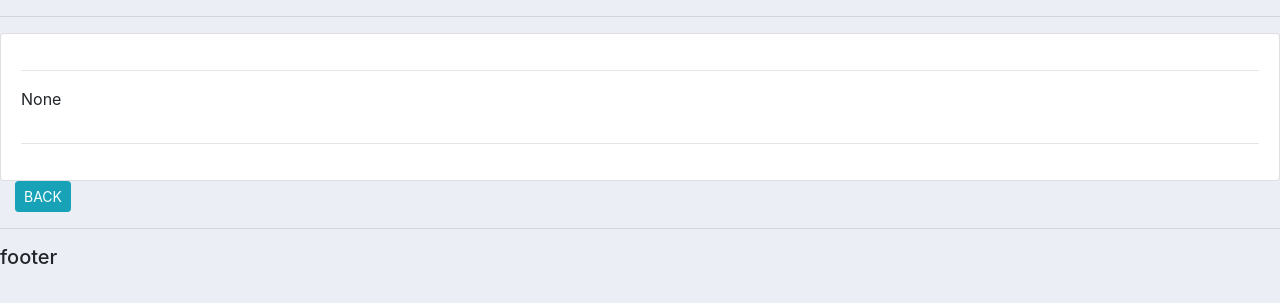
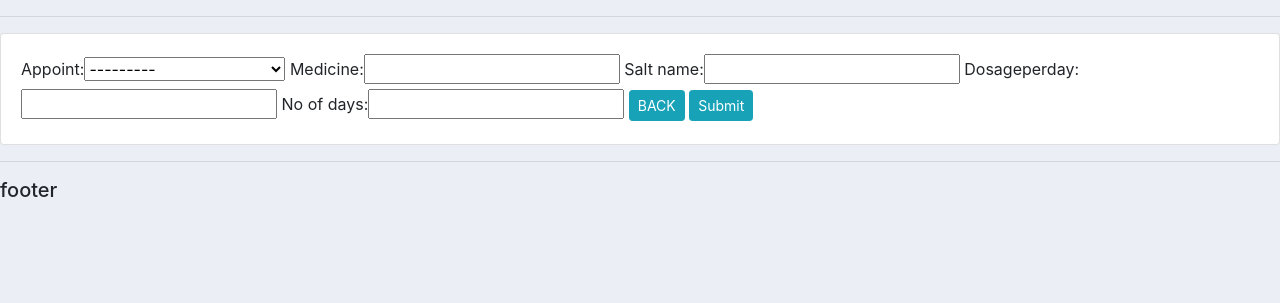
Before and after one commit to Vashuev/Hospital_Appointment_App, a Django app: page /prescription/9 in a window 1280 px wide. Shown: the part 56-359 px from the top of the page. Run offline with Django 3.2, Linux system fonts and the light colour scheme; data comes from the database, SQL or seed files in the repository.

Commit message:
Prescription

```diff
--- a/main/forms.py
+++ b/main/forms.py
@@ -2,7 +2,7 @@ from django import forms
 from django.forms import ModelForm
 from django.contrib.auth.forms import UserCreationForm
 from django.contrib.auth.models import User
-from .models import Appointment
+from .models import Appointment, Prescription
 
 class CreateUserForm(UserCreationForm):
     class Meta:
@@ -26,3 +26,9 @@ class AppointmentForm(ModelForm):
     class Meta:
         model = Appointment
         fields = '__all__'
+
+
+class PrescriptionForm(ModelForm):
+    class Meta:
+        model = Prescription
+        fields = '__all__'
--- a/main/models.py
+++ b/main/models.py
@@ -39,6 +39,12 @@ class Appointment(models.Model):
     date_created = models.DateTimeField(auto_now_add=True)
     time = models.IntegerField(null=True, blank=True)
     status = models.CharField(max_length = 10, null=True, choices=STATUS)
-    prescription = models.CharField(max_length=300, null=True, blank=True)
     def __str__(self):
         return str(self.doctor)+" "+ str(self.patient)
+
+class Prescription(models.Model):
+    appoint = models.ForeignKey(Appointment, on_delete=models.CASCADE)
+    medicine = models.CharField(max_length = 100, null=True)
+    salt_name = models.CharField(max_length = 100, null=True)
+    dosageperday = models.IntegerField(null=True)
+    no_of_days = models.IntegerField(null=True)
--- a/main/templates/prescription.html
+++ b/main/templates/prescription.html
@@ -4,14 +4,11 @@
 <div class="row">
     <div class="col">
         <div class="card card-body">
-            <hr>
-            <p>
-                {{prescript}}
-            </p>
-            <hr>
-        </div>
-        <div class="col-5">
+        <form action="" method="POST">
+            {{form}}
             <a class="btn btn-info btn-sm" href="{% url 'home' %}">BACK</a>
+            <input class="btn btn-info btn-sm" type="submit" name="DONE" >
+        </form>
         </div>
     </div>
 </div>
--- a/main/views.py
+++ b/main/views.py
@@ -1,7 +1,7 @@
 from django.shortcuts import render,redirect
 from django.contrib.auth.decorators import login_required
 from django.contrib import messages
-from .forms import CreateUserForm, AppointmentForm
+from .forms import CreateUserForm, AppointmentForm, PrescriptionForm
 from django.contrib.auth import authenticate, login, logout
 from .decorators import already_login, doctor_only, allowed_user
 from .models import Doctor, Patient, Appointment
@@ -119,8 +119,16 @@ def delete_appointment(request,pk):
 
 def prescription(request, pk):
     appoint = Appointment.objects.get(id=pk)
-    prescript = appoint.prescription
-    context = {'prescript': prescript}
+    form = PrescriptionForm(instance=appoint)
+    if request.method == 'POST':
+        form = PrescriptionForm(request.POST, instance=appoint)
+        if form.is_valid():
+            form.save()
+            username = form.cleaned_data.get('username')
+            messages.success(request, "Account Created Successfully.. for "+ username)
+            return redirect('login')
+
+    context = {'form': form}
     return render(request, 'prescription.html', context)
 
 def appointment(request, pk, time):
```
Also changed, not shown: main/migrations/0008_auto_20201227_1257.py (added).
